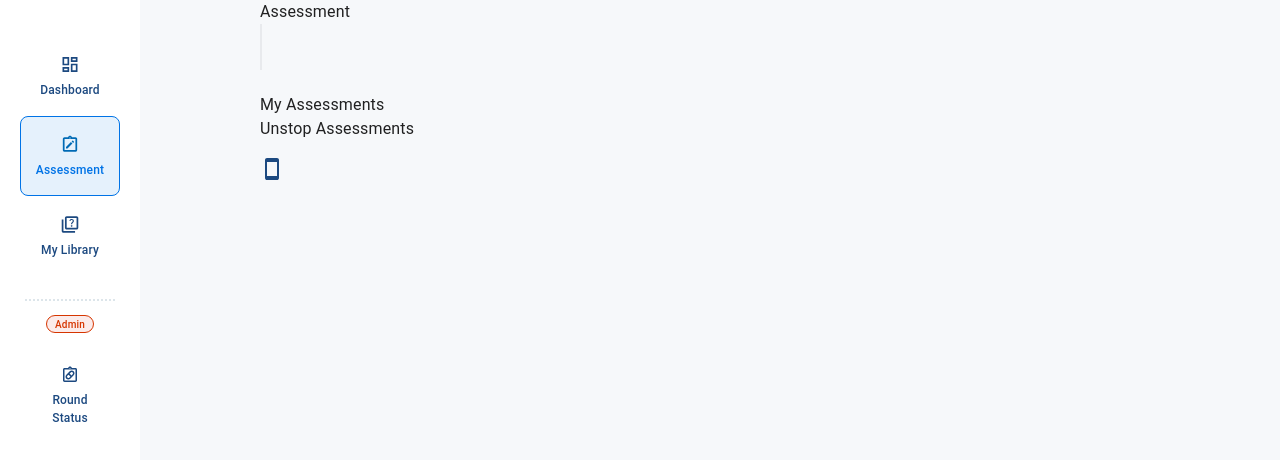
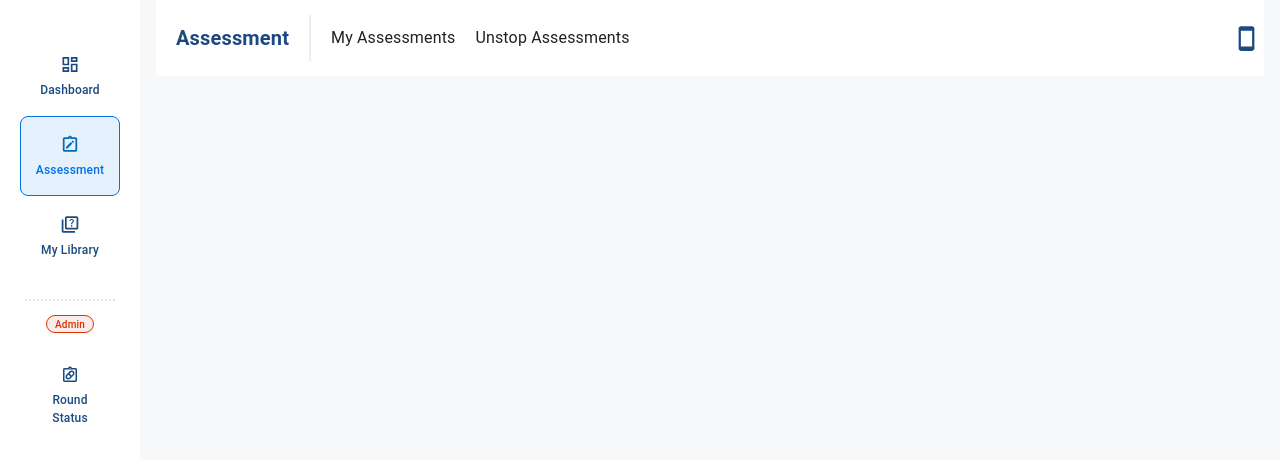
Before and after one commit to himanshuverma544/AssessDash, a React (Vite) app: page /#/ in a window 1280 px wide. Shown: the top 460 px of the page. Built offline with nearby package versions, Linux system fonts and the light colour scheme.

Commit message:
upd: styled header its children - top nav -- main tab -- sub tabs

```diff
--- a/src/App.css
+++ b/src/App.css
@@ -1,6 +1,40 @@
 header {
-  margin-left: 250px;
-  padding: 0px 10px;
+  margin: 0 16px 0 calc(140px + 16px);
+  padding: 0 20px;
+  background-color: var(--senary-color);
+}
+
+.secondary-top-nav {
+  padding: 10px 0;
+  position: relative;
+  display: flex;
+  align-items: center;
+  align-self: stretch;
+  gap: 20px;
+}
+
+.main-tab {
+  font-size: 1.25em;
+  font-style: normal;
+  font-weight: 600;
+  line-height: 140%;
+  color: var(--primary-color);
+}
+
+.sub-tabs ul {
+  position: relative;
+  display: flex;
+  align-items: center;
+  align-self: stretch;
+  gap: 20px;
+}
+
+.mobile-screen-share-icon {
+  width: 47px;
+  height: 47px;
+  padding: 10px;
+  position: absolute;
+  left: 98%;
 }
 
 .primary-side-nav {
@@ -13,7 +47,7 @@ header {
   z-index: 1;
   display: flex;
   justify-content: center;
-  background-color: #FFF;
+  background-color: var(--senary-color);
   overflow-x: hidden;
 }
 
@@ -55,9 +89,9 @@ header {
   font-weight: 500;
   line-height: normal;
   border-radius: 22px;
-  border: 1px solid #D63500;
+  border: 1px solid var(--quaternary-color);
   background-color: #FBEBEA;
-  color:#D63500
+  color: var(--quaternary-color);
 }
 
 .icon:hover,
```
